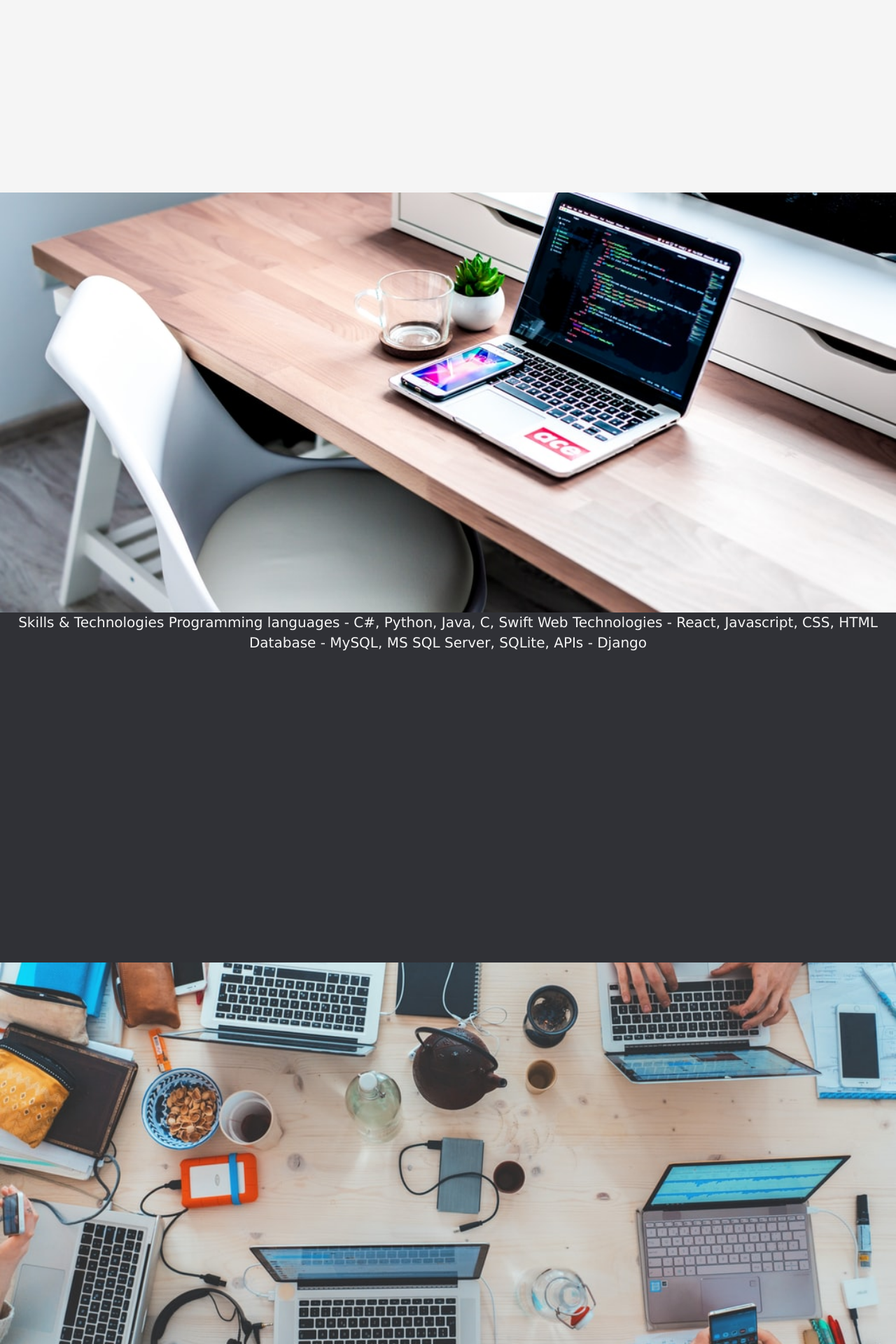
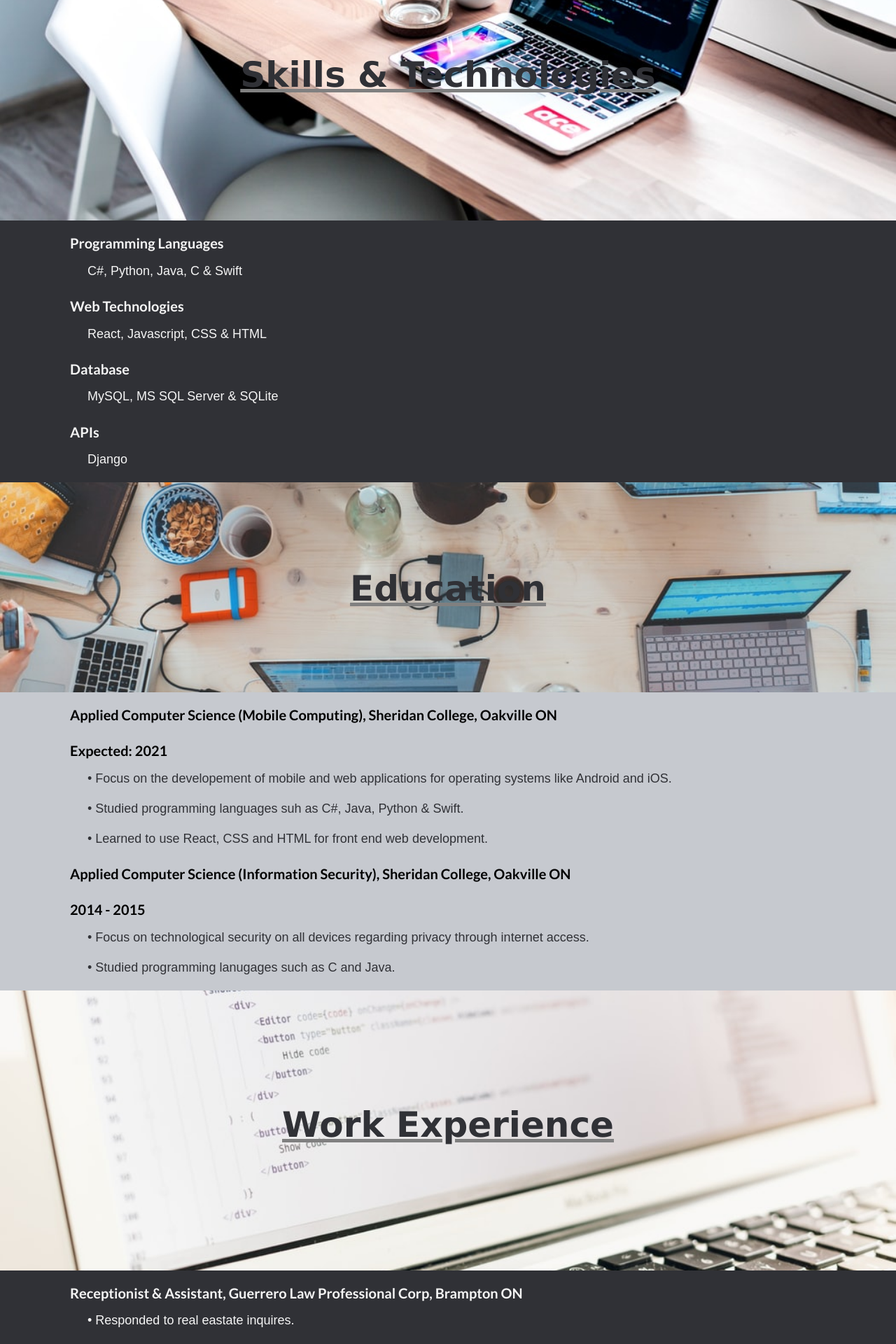
Before and after one commit to cruzalacar/ArcelineJoy, a React (Create React App) app: page / in a window 1280 px wide. Shown: the part 880-2800 px from the top of the page at 70% size. Built offline with nearby package versions, Linux system fonts and the light colour scheme.

Commit message:
Added all basic info to the homepage and updated the css

```diff
--- a/src/components/Home.js
+++ b/src/components/Home.js
@@ -5,69 +5,66 @@ class Home extends React.Component {
     render() {
         return (
             <div>
-                <div className={`bgimg-1`}>
-                    <div className={`hello-box`} >
+                <div className="bgimg-1">
+                    <div className="hello-box" >
                         <h1> Hello, </h1>
                         <h1> I'm Arceline </h1>
                     </div>
                 </div>
-                <div className={`info-box-light`}>
+                <div className="info-box-light">
                     <h1>WORK IN PROGRESS</h1>
                     <p>
                         Hello, My name is Arceline Joy Cruz, aka AJ. I am a student attending the Bachelor of Mobile Computing at
-                        Sheridan
-                        </p>
-                </div>
-                <div className={`bgimg-2`}></div>
-                <div className={`info-box-dark`}>
-                    <p>
-                        Skills & Technologies
-
-                        Programming languages
-                        - C#, Python, Java, C, Swift
-
-                        Web Technologies
-                        - React, Javascript, CSS, HTML
-
-                        Database
-                        - MySQL, MS SQL Server, SQLite,
-
-                        APIs
-                        - Django
-
+                        Sheridan. I build this website using React.
                     </p>
                 </div>
-                <div className={`bgimg-3`}></div>
-                <div className={`info-box-light`}>
-                    <p>
-                        Education
+                <div className="bgimg-2">
+                    <div className="title-box">
+                        <h1>   Skills & Technologies</h1>
+                    </div>
+                </div>
+                <div className="info-box-dark ">
+                    <h3>Programming Languages</h3>
+                    <p>C#, Python, Java, C & Swift</p>
+                    <h3>Web Technologies</h3>
+                    <p>React, Javascript, CSS & HTML</p>
+                    <h3>Database</h3>
+                    <p>MySQL, MS SQL Server & SQLite</p>
+                    <h3>APIs</h3>
+                    <p>Django</p>
+                </div>
+                <div className="bgimg-3">
+                    <div className="title-box">
+                        <h1>Education</h1>
+                    </div>
+                </div>
+                <div className="info-box-grey">
+                    <h3>Applied Computer Science (Mobile Computing), Sheridan College, Oakville ON</h3>
+                    <h3> Expected: 2021</h3>
+                    <p>• Focus on the developement of mobile and web applications for operating systems like Android and iOS.</p>
+                    <p>• Studied programming languages suh as C#, Java, Python & Swift.</p>
+                    <p>• Learned to use React, CSS and HTML for front end web development.</p>
 
-                        Applied Computer Science (Mobile Computing), Sheridan College, Oakville ON
-                        Expected: 2021
-                        - Focus on the developement of mobile and web applications for operating systems like Android and iOS.
-                        - Studied programming languages suh as C#, Java, Python & Swift.
-                        - Learned to use React, CSS and HTML for front end web development.
+                    <h3>Applied Computer Science (Information Security), Sheridan College, Oakville ON</h3>
+                    <h3>2014 - 2015</h3>
+                    <p>• Focus on technological security on all devices regarding privacy through internet access.</p>
+                    <p>• Studied programming lanugages such as C and Java.</p>
+                </div>
+                <div className="bgimg-4">
+                    <div className="title-box">
+                        <h1>Work Experience</h1>
+                    </div>
 
-                        Applied Computer Science (Information Security), Sheridan College, Oakville ON
-                        2014 - 2015
-                        - Focus on technological security on all devices regarding privacy through internet access.
-                        - Studied programming lanugages such as C and Java.
-                    </p>
                 </div>
-                <div className={`bgimg-4`}></div>
-                <div className={`info-box-dark`}>
-                    <p>
-                        Work Experience
+                <div className="info-box-dark">
+                    <h3>Receptionist & Assistant, Guerrero Law Professional Corp, Brampton ON</h3>
+                    <p>• Responded to real eastate inquires.</p>
+                    <p>• Arranged appointments with clients and set reminders for clients and employer.</p>
+                    <p>• Knowledgeable in LawPro, Conveyancer, work & excel.</p>
 
-                        Receptionist & Assistant, Guerrero Law Professional Corp, Brampton ON
-                        - Responded to real eastate inquires.
-                        - Arranged appointments with clients and set reminders for clients and employer
-                        - Knowledgeable in LawPro, Conveyancer, work & excel.
-
-                        Customer Service & Order Entry, Fujifilm, Mississauga ON
-                        - Collected and updated data to assist with customer issues and concerns.
-                        - Tracked and documented all received requests in an incident management system.
-                    </p>
+                    <h3>Customer Service & Order Entry, Fujifilm, Mississauga ON</h3>
+                    <p>• Collected and updated data to assist with customer issues and concerns.</p>
+                    <p>• Tracked and documented all received requests in an incident management system.</p>
                 </div>
 
             </div>
--- a/src/components/css/background.css
+++ b/src/components/css/background.css
@@ -10,7 +10,7 @@
 
 .bgimg-2 {
     background-image: url("../../images/bgimg-2.jpeg");
-    height: 600px;
+    height: 400px;
 
     background-attachment: fixed;
     background-position: center;
@@ -20,7 +20,7 @@
 
 .bgimg-3 {
     background-image: url("../../images/bgimg-3.jpeg");
-    height: 600px;
+    height: 300px;
 
     background-attachment: fixed;
     background-position: center;
@@ -30,7 +30,7 @@
 
 .bgimg-4 {
     background-image: url("../../images/bgimg-4.jpeg");
-    height: 600px;
+    height: 400px;
 
     background-attachment: fixed;
     background-position: center;
@@ -51,48 +51,93 @@
     font-size: 80px;
 }
 
+.title-box {
+    position: relative;
+    line-height: 1;
+    height: 20px;
+    top: 40%;
+    display: block;
+}
+
+.title-box h1{
+    color: #303136;
+    font-family: Verdana;
+    font-size: 50px;
+    text-align: center;
+    text-decoration: underline;
+    text-decoration-color: grey;
+
+}
+
 .info-box-light {
     background-color: whitesmoke;
-    height: 500px;
+    padding-top: 20px;
+    padding-bottom: 20px;
+    padding-left: 100px;
+    padding-right: 100px;
+    font-family: Arial, Helvetica, sans-serif;
+    position: relative;
+}
+
+.info-box-light h3 {
+    color: #303136;
+    font-size: 20px;
+    font-weight: bold;
+
 }
 
 .info-box-light p{
     color: #303136;
-    font-family: Verdana;
-    font-size: 20px;
-    position: relative;
-    text-align: center;
+    font-size: 18px;
+    line-height: 25px;
+    padding-left: 25px;
 }
 
 .info-box-dark{
     background-color: #303136;
-    height: 500px;
-    top: 100px;
+    padding-top: 20px;
+    padding-bottom: 20px;
+    padding-left: 100px;
+    padding-right: 100px;
+    font-family: Arial, Helvetica, sans-serif;
+
+}
+
+.info-box-dark h3 {
+    color: whitesmoke;
+    font-size: 20px;
+    position: relative;
+    font-weight: bold;
+
 }
 
 .info-box-dark p{
     color: whitesmoke;
-    font-family: Verdana;
+    font-size: 18px;
+    line-height: 25px;
+    padding-left: 25px;
+}
+
+.info-box-grey {
+    background-color: #c6c9cf;
+    padding-top: 20px;
+    padding-bottom: 20px;
+    padding-left: 100px;
+    padding-right: 100px;
+    font-family: Arial, Helvetica, sans-serif;
+
+}
+
+.info-box-grey h3 {
+    color: black;
     font-size: 20px;
     position: relative;
-    text-align: center;
+    font-weight: bold;
 }
 
-.info-box-name {
-    color: grey;
-    font-family: Verdana;
-    font-size: 100px;
-    position: relative;
-    top: 30%;
-    text-align: center;
-    line-height: 90px;
+.info-box-grey p{
+    color: #303136;
+    font-size: 18px;
+    line-height: 25px;
+    padding-left: 25px;
 }
-
-.info-box-title {
-    color: grey;
-    font-family: Verdana;
-    font-size: 50px;
-    position: relative;
-    text-align: center;
-    line-height: 80px;
-}
```
